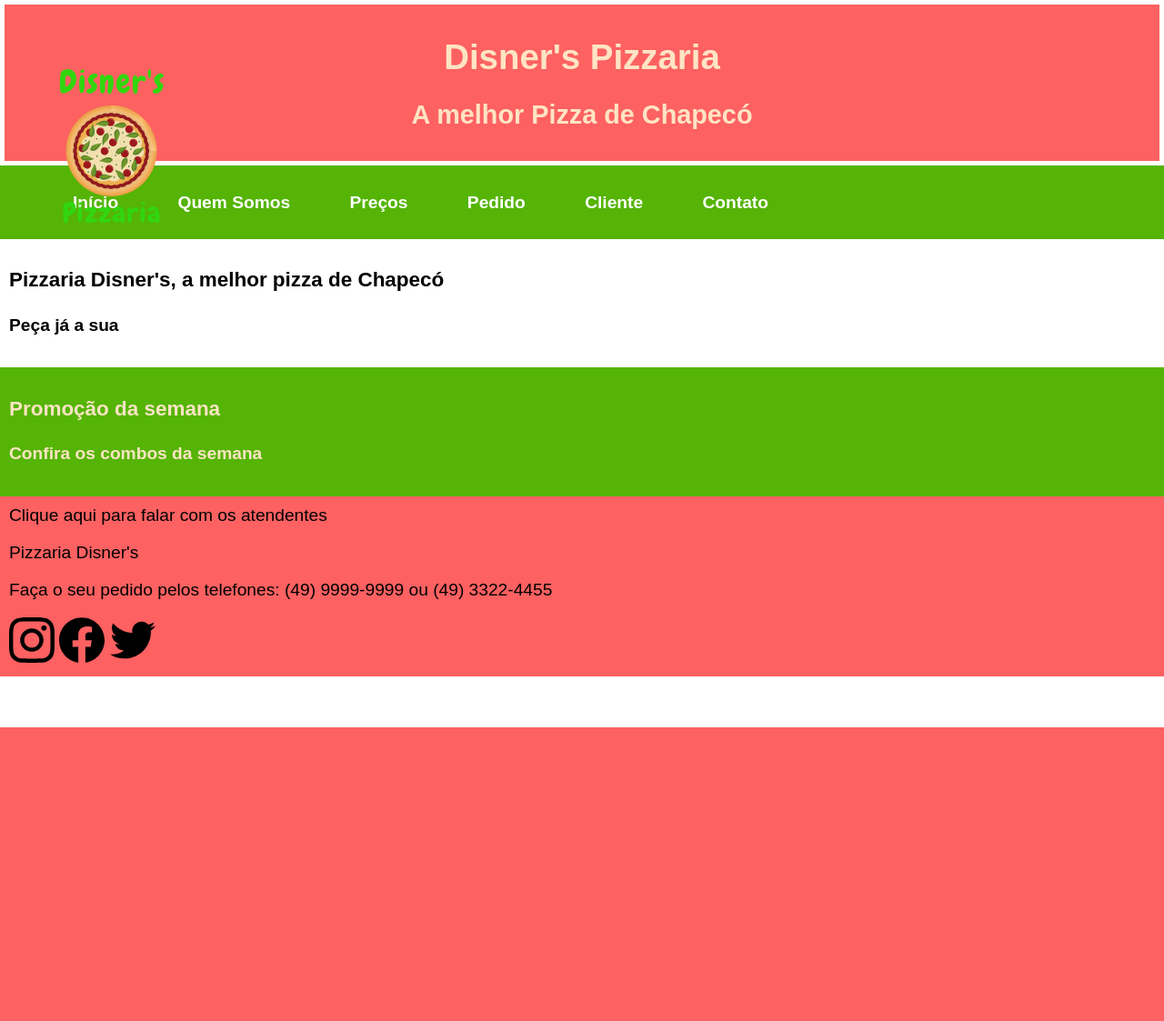
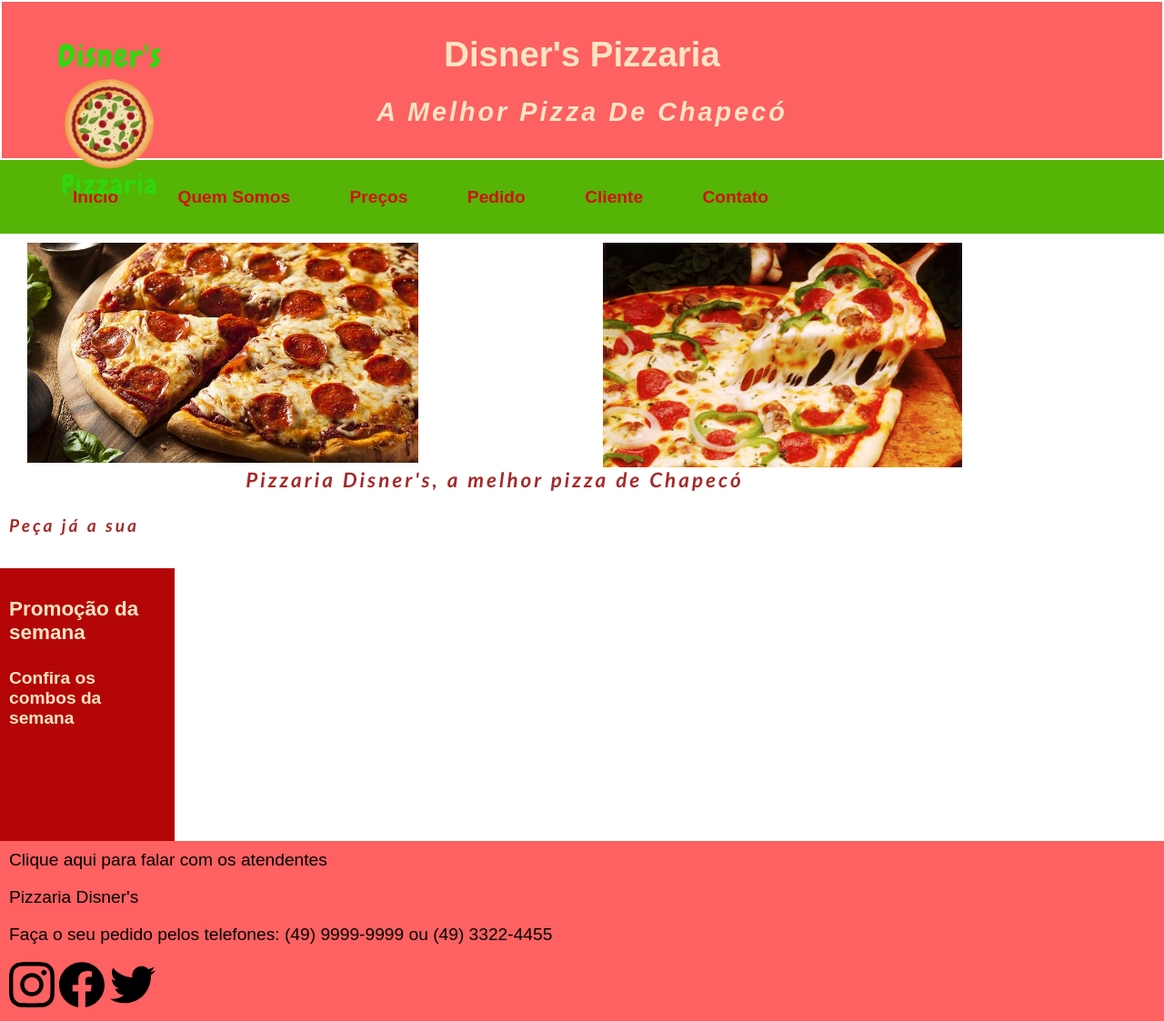
Before and after one commit to Brunadisner/prog2-Exercicios, a PHP site: page / in a window 1280 px wide. Shown: the whole page at 91% size. Before the commit the page ends 800 px from the top, so only its background shows below. Run offline with PHP 8.4, Linux system fonts and the light colour scheme.

Commit message:
arrumando

```diff
--- a/Site Pizzaria/assets/css/estilo.css
+++ b/Site Pizzaria/assets/css/estilo.css
@@ -9,15 +9,21 @@ body {
     margin:0;
 }
 .logo{
-    width: 250px;
-    height: 250px;
+    width: 245px;
+    height: 245px;
     position:absolute;
-    bottom: 65%;
+    bottom: 69%;
     left: 0%;
 }
 header{
     text-align: center;
-    margin: 5px;
+    margin: 2px;
+
+}
+header h2{
+    font-style: italic;
+    text-transform: capitalize;
+    letter-spacing: 3px;
 }
 header, footer{
     background-color: rgb(253, 97, 97);
@@ -28,37 +34,59 @@ nav{
     font-weight:bold ;
 
 }
+footer{
+    clear: left;
+}
+main,aside{
+    float: left;
+}
+main p{
+    line-height: 1.5;
+
+}
+main{
+    width: 85%;
+}
+
+*{
+    box-sizing: border-box;
+}
 
 aside{
-    background-color: rgb(85, 180, 6);
+    width: 15%;
+    height: 300px;
+    background-color: rgb(180, 6, 6);
     color: bisque;
+    height: ;
 }
+
 header, footer, nav, aside,main{
     padding: 10px;
 }
+
 h1,h2{
     color: bisque;
 }
 /*-----------link-------*/
 a{
-    text-decoration: none;
+    text-decoration: none;/*retira o sublinhado dos links ou coloca */
 }
 a:link{
-    color:white;
+    color:rgb(211, 17, 17);
 }
 a:visited{
-    color:rgb(255, 72, 0);
+    color:white;
 }
 a:hover{
     color: rgb(201, 25, 25);
-    text-shadow: 5px 5px 5px white;
+    text-shadow: 5px 5px 5px rgb(255, 255, 255);
 }
 a:active{
-    color: white;
+    color: white(41, 30, 201);
 }
 /*-------Menu------*/
 nav ul li{
-    display: inline;
+    display: inline;/*transforma em elemento inline*/
     padding: 10px;
     margin: 20px;
 }
@@ -78,3 +106,40 @@ tr:nth-child(even){
 tr:nth-child(odd){
     background-color: darkseagreen;
 }
+#preco{
+    color:black;
+    font-family: Georgia;
+}
+/*-----------chat---------*/
+#chat{
+    color: black;
+}
+/*-----------imagem index-------*/
+#pizza{
+    width: 50%;
+    max-width: 435px;
+    position: relative;
+    float: right;
+    padding:0px 20px;
+}
+#pizza2{
+    width: 50%;
+    max-width: 450px;
+    float: left;
+    position: relative;
+    padding:0px 0px 0px 20px;
+}
+#inicio{
+    color: brown;
+    font-family: 'Trebuchet MS', 'Lucida Sans Unicode', 'Lucida Grande', 'Lucida Sans';
+    letter-spacing: 3px;
+    font-style: italic;
+
+}
+#inicio h3{
+    clear: both;
+    text-align: center;
+}
+.clear{
+    clear: both;
+}
--- a/Site Pizzaria/index.html
+++ b/Site Pizzaria/index.html
@@ -14,7 +14,7 @@
     <body>
         <header>
             <h1> Disner's Pizzaria</h1>
-            <h2>A melhor Pizza de Chapecó</h2>
+            <h2 class="slogan">  A melhor Pizza de Chapecó</h2>
             <div><img class="logo"src="assets/img/img1.png" alt="Logotipo pizzaria" ></div>
 
         </header>
@@ -30,19 +30,24 @@
         </nav>
 
         <main>
-            <h3>Pizzaria Disner's, a melhor pizza de Chapecó</h3>
-            <h4>Peça já a sua</h4>
+            <div id="inicio">
+                <img src="assets/img/pizza.jpg" id="pizza" alt="imagem de uma pizza">
+                <img src="assets/img/pizza2.jpg" id="pizza2" alt="imagem de uma pizza">
+                <h3>Pizzaria Disner's, a melhor pizza de Chapecó</h3>
+                <h4>Peça já a sua</h4>
+            </div>
+
 
         </main>
-        <aside>
+        <aside class="clear">
             <h3>Promoção da semana</h3>
             <h4>Confira os combos da semana</h4>
         </aside>
 
         <footer>
-            <div id="chat">
-                <div id="texto">Clique aqui para falar com os atendentes</div>
-            </div>
+
+            <div id="chat">Clique aqui para falar com os atendentes</div>
+
             <p>Pizzaria Disner's</p>
             <p>Faça o seu pedido pelos telefones: (49) 9999-9999 ou (49) 3322-4455</p>
             <div>
--- a/Site Pizzaria/precos.html
+++ b/Site Pizzaria/precos.html
@@ -32,7 +32,7 @@
 
         <main>
 
-            <h2>Confira a tabela de preços</h2>
+            <h2 id="preco">Confira a tabela de preços</h2>
             <table>
             <tr>
                 <th>Tamanho</th>
```
Also changed, not shown: Site Pizzaria/assets/img/pizza.jpg (added), Site Pizzaria/assets/img/pizza2.jpg (added).
